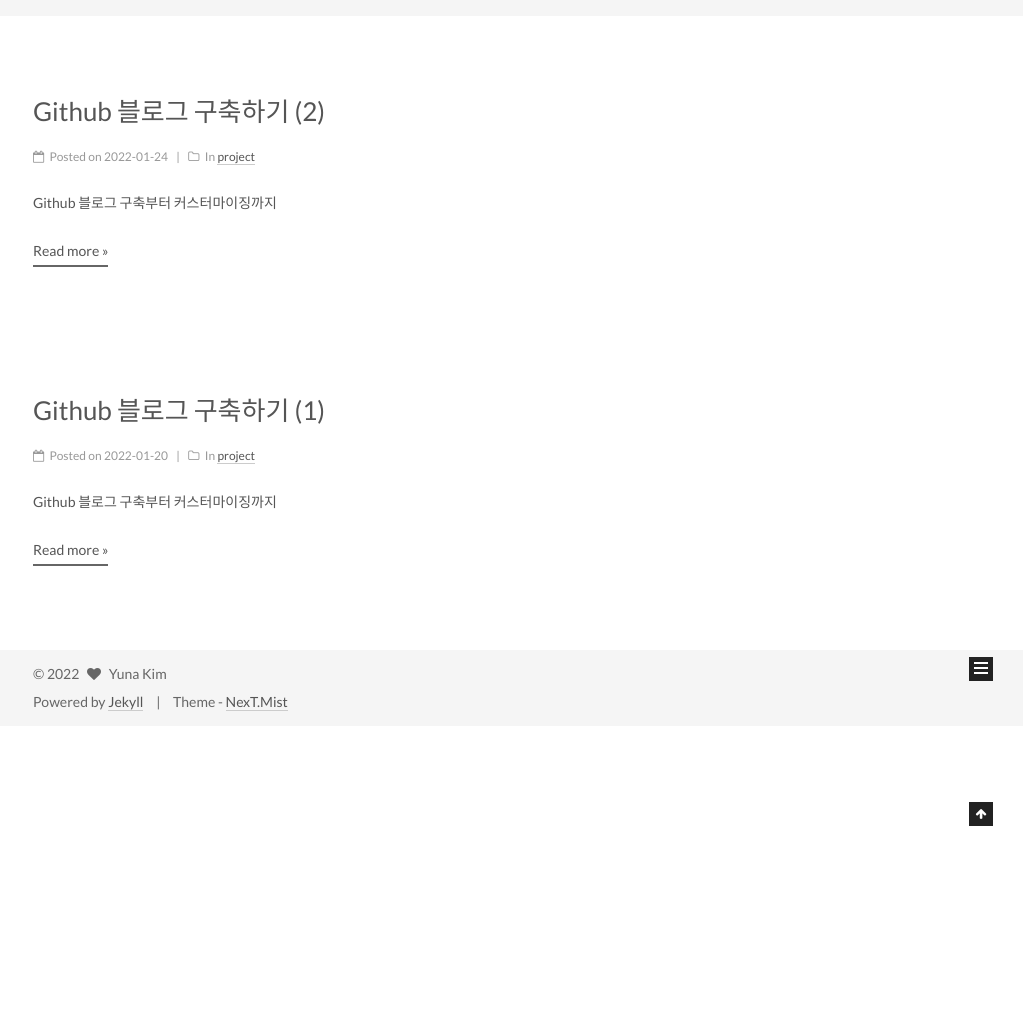
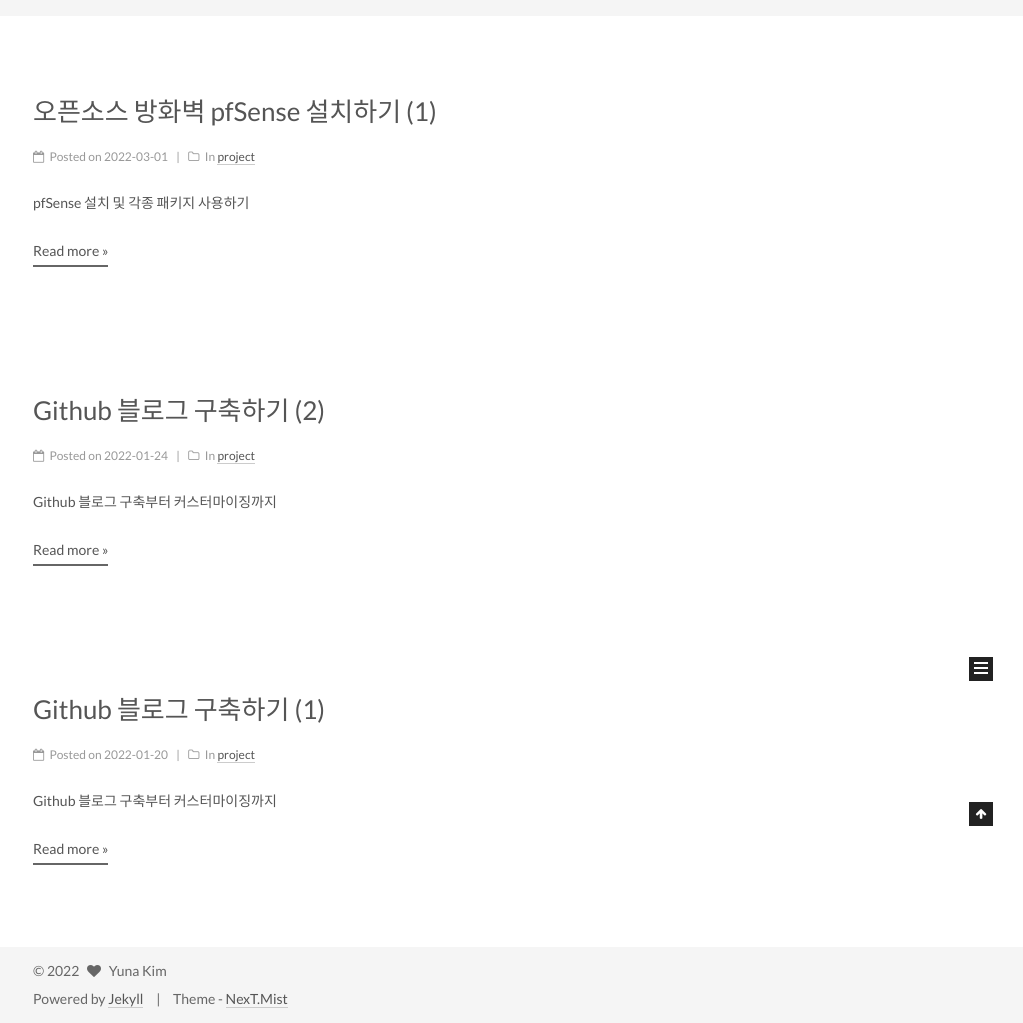
Before and after one commit to HeyItsSPOON/HeyItsSPOON.github.io, a Jekyll site: the page built from index.html, in a window 1280 px wide, cut to the strip 174-1197 px from the top of the page. Shown: the whole strip, without its empty margins (257-1280 px from the left). Built offline with Jekyll 4.4.1, drawn with Linux system fonts in a browser that asks for light colours; the list of posts is cut into pages by our own code; before the commit the page ends 900 px from its top, so only the background shows below that; some of the changed lines change nothing that is shown.

Commit message:
posting
posting new post

````diff
--- a/_posts/2022-01-20-github-blog-1.md
+++ b/_posts/2022-01-20-github-blog-1.md
@@ -10,11 +10,9 @@ photos:
 
 > Github 블로그 구축하기 (1) - Github 블로그 생성
 
-<!-- more -->
+[1. Github 블로그 구축하기 (1) - Github 블로그 생성](https://heyitsspoon.github.io/project/2022/01/20/github-blog-1/)
 
-[1. Github 블로그 구축하기 (1) - Github 블로그 생성](https://heyitsspoon.github.io/project/2020/10/23/github-blog-1/)
-
-[2. Github 블로그 구축하기 (2) - 커스터마이징](https://heyitsspoon.github.io/project/2020/10/25/github-blog-2/)
+[2. Github 블로그 구축하기 (2) - 커스터마이징](https://heyitsspoon.github.io/project/2022/01/20/github-blog-2/)
 
 
 
@@ -31,7 +29,23 @@ photos:
 
 [3.2 사전 작업](#사전-작업)
 
-[4. 마치며](#마치며)
+[3.2.1 저장소(repository) 만들기](#저장소(repository)-만들기)
+
+[4.1 블로그 생성](#블로그-생성)
+
+[4.2.1 프레임워크 선택하기](#프레임워크-선택하기)
+
+[4.2.2 테마 선택하기](#테마-선택하기)
+
+[4.2.3 테마 적용하기](#테마-적용하기)
+
+[4.2.4 Ruby 및 jekyll, bundler 설치](#Ruby-및-jekyll,-bundler-설치)
+
+[4.2.5 주의사항](#주의사항)
+
+[4.2.6 로컬에서 블로그 실행하기](#로컬에서-블로그-실행하기)
+
+[5. 마치며](#마치며)
 
 
 
@@ -49,9 +63,6 @@ photos:
 
 주로 시스템적인 부분과 개발 부분에서 제가 공부 한 것들, 진행한 프로젝트들에 대해 올릴 예정이며,
 분석하고 얘기하는 것을 좋아하기 때문에 가끔 다른 분야에 관한 이야기도 포스팅할 예정입니다.
-
-
-
 
 
 # Github 블로그 만들기
@@ -85,8 +96,6 @@ Github 페이지를 사용 시 주의해야 할 사항 역시 분명히 존재
     GitHub 페이지 사이트의 builds 제한은 시간당 10회 입니다.
 
 
-
-
 ## 사전 작업
 ### 저장소(repository) 만들기 [^4]
 
@@ -99,7 +108,7 @@ Add a README file에 체크 후 생성하면 약 1분에서 5분 후에 README
 자 이제 나만의 Github 블로그를 생성하기 위한 기본적인 작업이 끝났습니다.
 
 
-
+## 블로그 생성
 ### 프레임워크 선택하기
 
 Github Page는 Github에서 제공하는 정적사이트 (Static Website) 호스팅 서비스입니다.
--- a/_posts/2022-01-24-github-blog-2.md
+++ b/_posts/2022-01-24-github-blog-2.md
@@ -7,8 +7,6 @@ tags: github
 ---
 
 > Github 블로그 구축하기 (2) - 커스터마이징
-
-<!-- more -->
 
 [1. Github 블로그 구축하기 (1) - Github 블로그 생성](https://heyitsspoon.github.io/project/2020/10/23/github-blog-1/)
 
@@ -23,9 +21,19 @@ tags: github
 
 [2.2 liquid 언어란?](#liquid-언어란?)
 
-[2.3 구조 분석하기](#구조-분석하기)
+[3. 블로그 수정하기](#블로그-수정하기)
 
-[3. 블로그 커스터마이징하기](#블로그-커스터마이징하기)
+[4. 블로그 커스터마이징하기](#블로그-커스터마이징하기)
+
+[4.1 커스텀 메뉴 추가하기](#커스텀-메뉴-추가하기)
+
+[4.2 드롭다운 메뉴 만들기](#드롭다운-메뉴-만들기)
+
+[4.3 사이드 메뉴 만들기](#사이드-메뉴-만들기)
+
+[5. 마치며](#마치며)
+
+
 
 # 구조 파악하기
 ## jekyll 디렉토리 구조 [^1]
@@ -177,17 +185,16 @@ local_search:
 검색 기능이 활성화 된 것을 확인 할 수 있습니다.
 
 
-## 블로그 커스터마이징하기
+# 블로그 커스터마이징하기
 그럼 이제 본격적으로 커스터마이징 하기 위해 구조를 설계 해 봅시다.
 기존의 메뉴를 그대로 쓰기 보다는 타 블로그 사이트 처럼 제가 원하는 메뉴를 추가하여 카테고리를 나누려고 합니다.
 category와 tag를 이용하여 category를 메인 메뉴로, tag를 서브 메뉴로 써서 기존 메뉴보다 다양하게 글을 분류할 수 있고 정적 페이지이지만 동적으로 메뉴를 추가할 수 있도록 수정 할 예정입니다.
 또한 상단 header에는 category와 tag를 이용한 드롭다운 메뉴를 만들고 우측 사이드바에도 custom 공간에 해당 메뉴를 만들어 조금 더 메뉴 이동이 쉽도록 만들어 보려고 합니다.
 
-### 커스텀 메뉴 추가하기
+## 커스텀 메뉴 추가하기
 우선 main menu로 사용 할 categories를 헤더에 출력해봅시다.
 
 ```html
-
 .
 .
 .
@@ -267,44 +274,44 @@ menu:
 
 위 작업까지 마치고 나면 project 메뉴가 정상적으로 추가 된 것을 확인 할 수 있습니다.
 
-### 드롭다운 메뉴 만들기
+## 드롭다운 메뉴 만들기
 드롭다운 메뉴를 만들기 위해서는 먼저 tag로 리스트를 만들어야 합니다. 메뉴 아래에 해당 카테고리 아래에 있는 tag 정보를 리스트로 만들어 출력하는 코드를 추가합니다.
 
 ```html
-      .
-      .
-      .
-      {% raw %}{% for name_path in site.menu %}
-        {% assign name = name_path[0] %}
-        {% assign path = name_path[1] %}
-        {% assign itemName = name | downcase %}
-        <li class="menu-item menu-item-{{ itemName }}">
-          <a href="{{ path | relative_url }}" rel="section">
-            {% if site.menu_icons.enable %}
-              <i class="menu-item-icon fa fa-fw fa-{{site.menu_icons[itemName] | default: 'question-circle' | downcase }}"></i> <br />
-            {% endif %}
-            {{ __.menu[name] }}
-          </a>
-            {% for post in site.categories[name] %}
-              {% if post.tags %}
-                {% assign tag_list = tag_list | concat: post.tags | uniq %}
-              {% endif %}
-            {% endfor %}
-            {% if site.categories[name] %}
-              <ul class="dropdown-content" >
-              {% for tag in tag_list %}
-                {% assign tag_url_encode = tag | url_encode | replace: '+', '%20' %}
-                  <li class="dropdown-list">
-                    <a class = "dropdown-item" href="{{ '/tag/#/' | relative_url | append: tag_url_encode }}">{{ tag }}</a>
-                  </li>
-              {% endfor %}
-              </ul>
-            {% endif%}
-        </li>
-      {% endfor %}{% endraw %}
-      .
-      .
-      .
+.
+.
+.
+{% raw %}{% for name_path in site.menu %}
+  {% assign name = name_path[0] %}
+  {% assign path = name_path[1] %}
+  {% assign itemName = name | downcase %}
+  <li class="menu-item menu-item-{{ itemName }}">
+    <a href="{{ path | relative_url }}" rel="section">
+    {% if site.menu_icons.enable %}
+      <i class="menu-item-icon fa fa-fw fa-{{site.menu_icons[itemName] | default: 'question-circle' | downcase }}"></i> <br />
+    {% endif %}
+    {{ __.menu[name] }}
+    </a>
+    {% for post in site.categories[name] %}
+      {% if post.tags %}
+        {% assign tag_list = tag_list | concat: post.tags | uniq %}
+      {% endif %}
+    {% endfor %}
+    {% if site.categories[name] %}
+        <ul class="dropdown-content" >
+        {% for tag in tag_list %}
+          {% assign tag_url_encode = tag | url_encode | replace: '+', '%20' %}
+            <li class="dropdown-list">
+              <a class = "dropdown-item" href="{{ '/tag/#/' | relative_url | append: tag_url_encode }}">{{ tag }}</a>
+            </li>
+        {% endfor %}
+        </ul>
+      {% endif%}
+  </li>
+{% endfor %}{% endraw %}
+.
+.
+.
 ```
 
 먼저 해당 메뉴와 동일한 이름을 가진 카테고리에 있는 포스트를 전부 검사하여 태그가 있는지 검사하고, 태그가 있으면 해당 태그를 리스트에 저장 후에 리스트를 출력하는 코드를 작성하였습니다.
@@ -317,8 +324,8 @@ menu:
 메뉴 css는 `_sass/_common/components/header/header.scss` 경로에 있습니다.
 
 ```css
-    @at-root %menu-a-hover { border-bottom-color: $menu-link-hover-border; }
-    &:hover {
+@at-root %menu-a-hover { border-bottom-color: $menu-link-hover-border; }
+&:hover {
       @extend %menu-a-hover;
       -webkit-transform: scaleX(1);
       -ms-transform: scaleX(1);
@@ -328,7 +335,6 @@ menu:
 
   .fa { margin-right: 5px; }
 }
-
 
 .use-motion .menu-item { opacity: 0; }
 
--- /dev/null
+++ b/_posts/2022-03-01-pfsense-1.md
@@ -0,0 +1,33 @@
+---
+title: 오픈소스 방화벽 pfSense 설치하기 (1)
+description: pfSense 설치 및 각종 패키지 사용하기
+categories:
+ - project
+tags: pfsense
+---
+
+> 오픈소스 방화벽 pfSense 설치하기 (1) - pfSense 설치
+
+[1. 오픈소스 방화벽 pfSense 설치하기 (1) - pfSense 설치](https://heyitsspoon.github.io/project/2022/03/01/pfsense-1/)
+
+# 목차
+[1. 목차](#목차)
+
+[2. 개요](#개요)
+
+[3. pfSense란?](#pfSense란?)
+
+[4. 네트워크 구성](#네트워크-구성)
+
+
+# 개요
+오랜만의 포스팅입니다.
+한달 간 많은 일이 있었습니다. 최근 여러 고객사들이 DDoS 공격을 받아 보안 이슈가 회사의 주 된 이슈로 떠올랐습니다.
+사내 보안 전문 인력이 없다보니 최소한의 보안 정책으로 일을 하고 있던 저희도, DDoS 공격을 대비하기 위해 바삐 움직여야했습니다.
+pfSense는 사내 보안 강화 프로젝트의 일환으로 테스트하고 있습니다.
+앞으로 포스팅에서 pfSense를 설치해 다양한 기능을 사용 해 볼 예정입니다.
+
+# pfSense란?
+pfSense는 무료로 사용 할 수 있는 오픈소스 소프트웨어 방화벽입니다. FreeBSD 기반에서 동작하며 매우 가볍습니다.
+최근 pfSense의 상용화 버전인 pfSense Plus 버전도 출시되었다고 합니다.
+저희는 테스트 용도로 사용 해 볼 예정이니, pfSense CE 버전으로 설치하도록 합시다.
````
